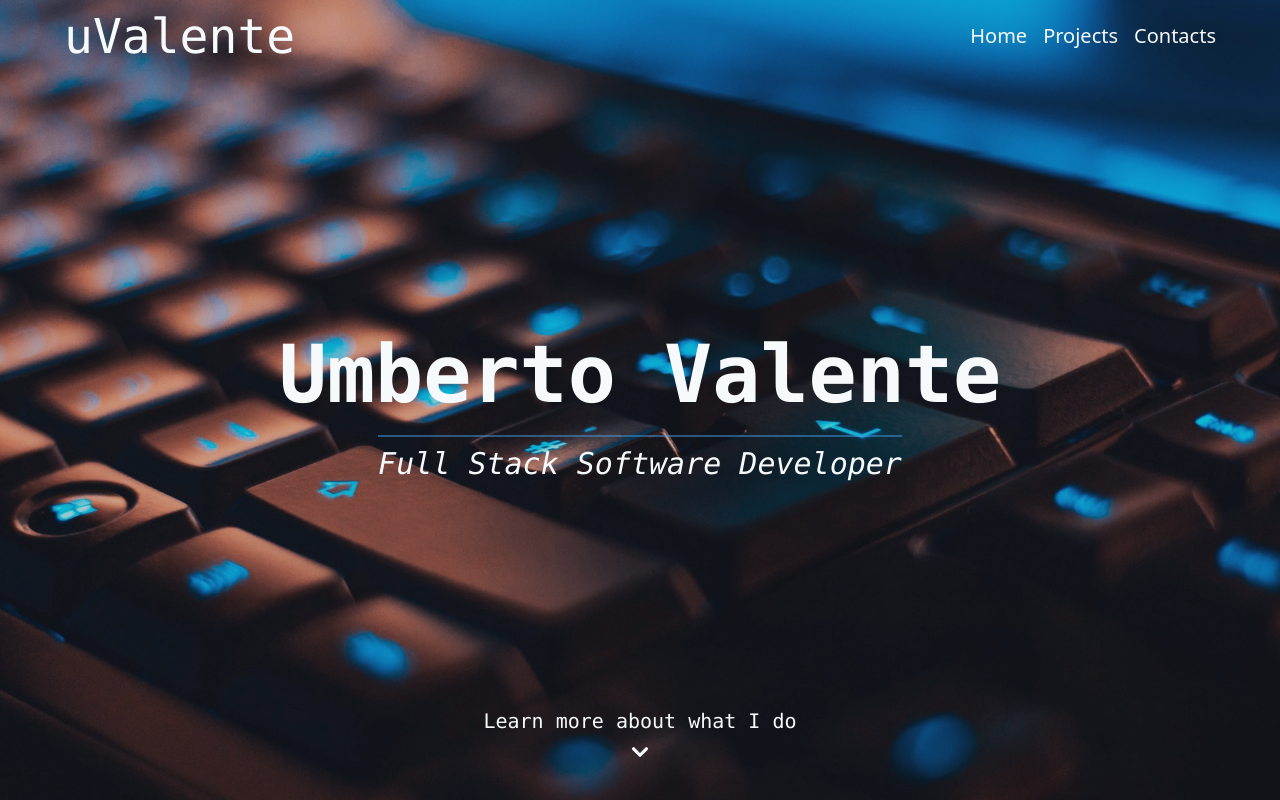
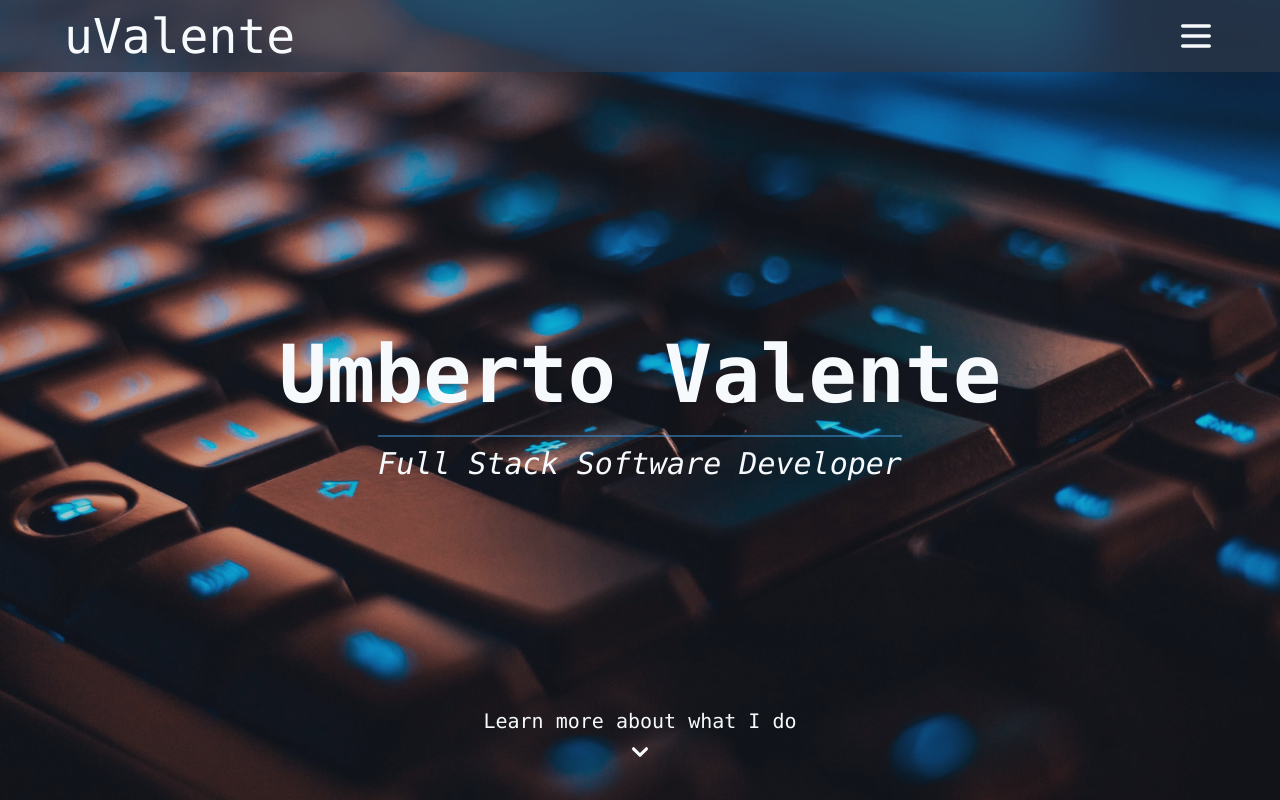
Before and after one commit to Uvalente/portfolio, a Next.js app: page / in a window 1280 px wide. Shown: the top 800 px of the page. Built offline with nearby package versions, Linux system fonts and the light colour scheme.

Commit message:
:sparkles: add mobile nav

```diff
--- a/components/Nav.js
+++ b/components/Nav.js
@@ -1,25 +1,45 @@
 import Link from 'next/link'
+import { useState } from 'react'
 
-const Nav = () => (
-  <nav className='fixed w-full flex justify-between items-center px-16 text-gray-100 z-50'>
+const Nav = () => {
+  const [isClose, setIsClose] = useState(true)
+
+  const handleClick = () => {
+    setIsClose(!isClose)
+  }
+
+  return (
+    <nav className='fixed w-full z-50 bg-dark-blue text-gray-100 bg-opacity-75'>
+      <div className='w-full flex justify-between items-center px-4 md:px-16 '>
         <Link href='/'>
           <a>
             <p className='font-mono text-5xl'>uValente</p>
           </a>
         </Link>
-    <div className='space-x-4 text-xl'>
+        <button className='w-10 h-auto focus:outline-none' onClick={handleClick}>
+          <svg fill="none" strokeLinecap="round" strokeLinejoin="round" strokeWidth="2" viewBox="0 0 24 24" stroke="currentColor" >
+            {
+              isClose ?
+                <path d="M4 6h16M4 12h16M4 18h16"></path>
+                :
+                <path d="M6 18L18 6M6 6l12 12"></path>
+            }
+          </svg>
+        </button>
+      </div>
+      <div className={`${isClose && 'hidden'} px-2 pt-3 pb-4 font-semibold tracking-wider text-lg flex flex-col`}>
         <Link href='/'>
-        <a>Home</a>
+          <a className='hover:shadow-inner hover:bg-blue-800 transition-all duration-300 rounded px-2 py-1'>Home</a>
         </Link>
         <Link href='/projects'>
-        <a>Projects</a>
+          <a className='hover:shadow-inner hover:bg-blue-800 transition-all duration-300 rounded px-2 py-1 mt-1'>Projects</a>
         </Link>
         <Link href='/#contacts'>
-        <a>Contacts</a>
+          <a className='hover:shadow-inner hover:bg-blue-800 transition-all duration-300 rounded px-2 py-1 mt-1'>Contacts</a>
         </Link>
       </div>
     </nav>
   )
-
+}
 
 export default Nav
```
Lines whose indentation alone changed are shown as unchanged.
